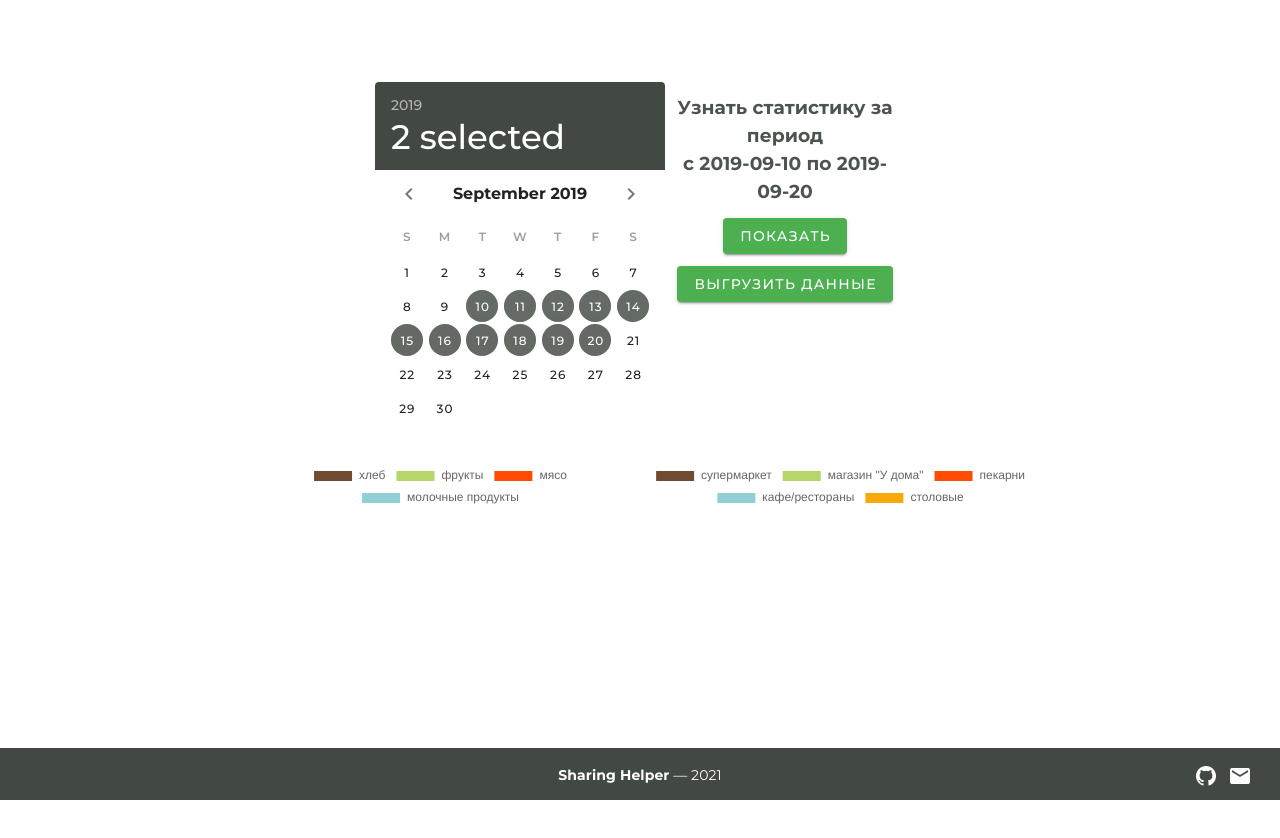
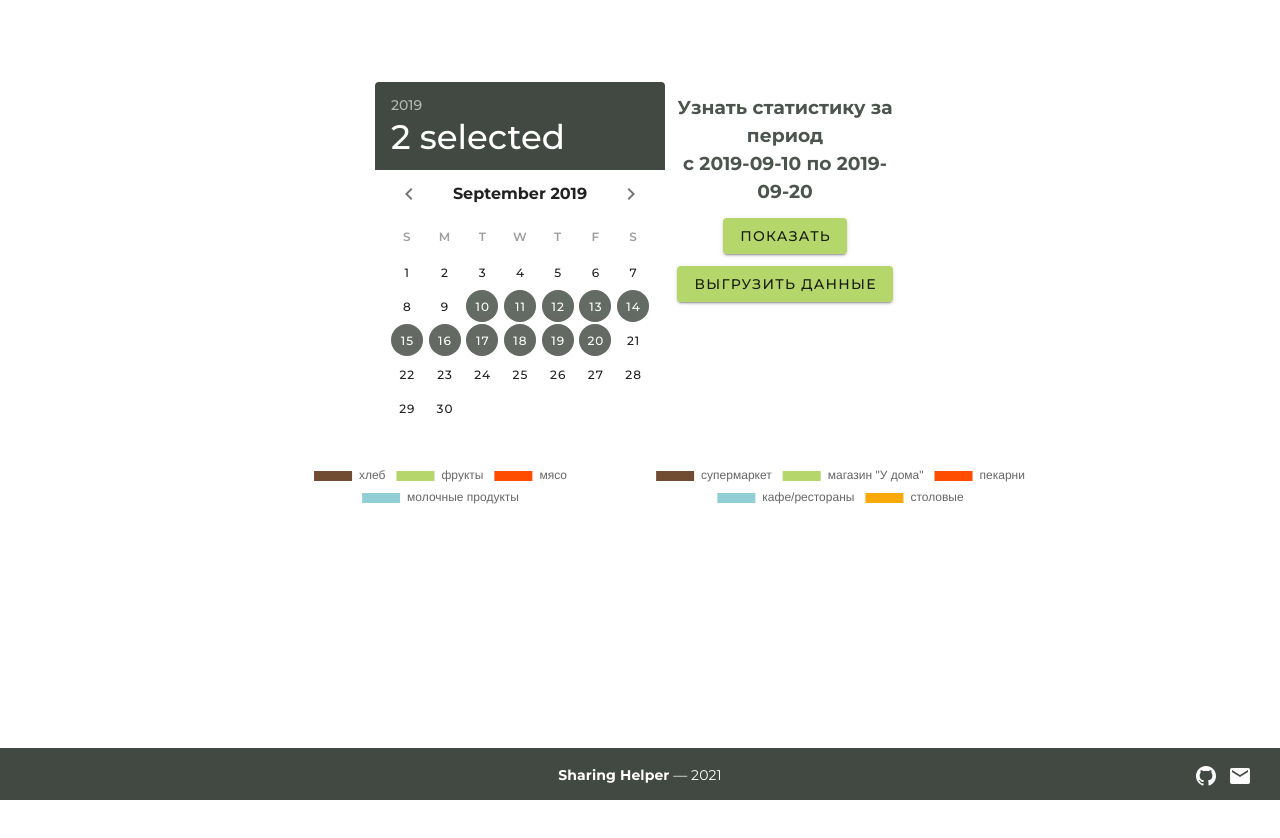
Before and after one commit to nikitaslezkin/sharing-helper, a Vue app: page /stats in a window 1280 px wide. Shown: the top 838 px of the page. Built offline with nearby package versions, Linux system fonts and the light colour scheme; no server answers; what vue-yandex-maps would draw is missing.

Commit message:
minor fixes

```diff
--- a/src/component/common/Login.vue
+++ b/src/component/common/Login.vue
@@ -1,6 +1,6 @@
 <template>
     <div>
-        <v-row style="margin-top: 10px; margin-right: 10px">
+        <v-row style="margin-top: -50px; margin-right: 10px">
             <v-spacer></v-spacer>
             <div class="login-dialog" v-if="this.isUsernameExist()">
             </div>
--- a/src/component/stats/StatsView.vue
+++ b/src/component/stats/StatsView.vue
@@ -28,14 +28,14 @@
 
                     <v-btn
                             class="mt-3"
-                            color="success"
+                            color="#b4d66b"
                             @click="forceRerender">
                         Показать
                     </v-btn>
 
                     <v-btn
                             class="mt-3"
-                            color="success"
+                            color="#b4d66b"
                             @click="$refs.file.click()">
                         Выгрузить данные
                     </v-btn>
```
